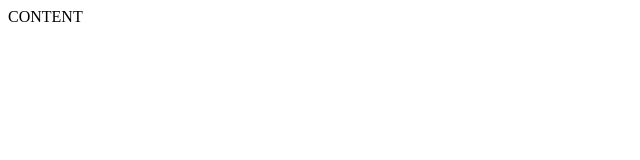
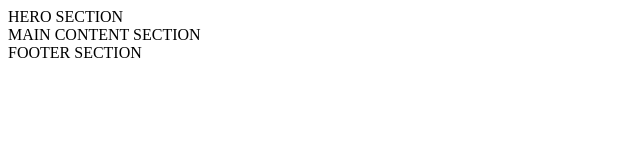
Before and after one commit to GiedreRag/5-coming-soon, a website: page index.html in a window 1280 px wide. Shown: the whole page, without its empty margins (0-640 px from the left). Drawn offline with Linux system fonts and the light colour scheme.

Commit message:
HTML struction update

```diff
--- a/index.html
+++ b/index.html
@@ -10,7 +10,18 @@
 </head>
 
 <body>
-    CONTENT
+    <main>
+        <section>
+            HERO SECTION
+        </section>
+        <section>
+            MAIN CONTENT SECTION
+        </section>
+    </main>
+
+    <footer>
+        FOOTER SECTION
+    </footer>
 </body>
 
 </html>
```
